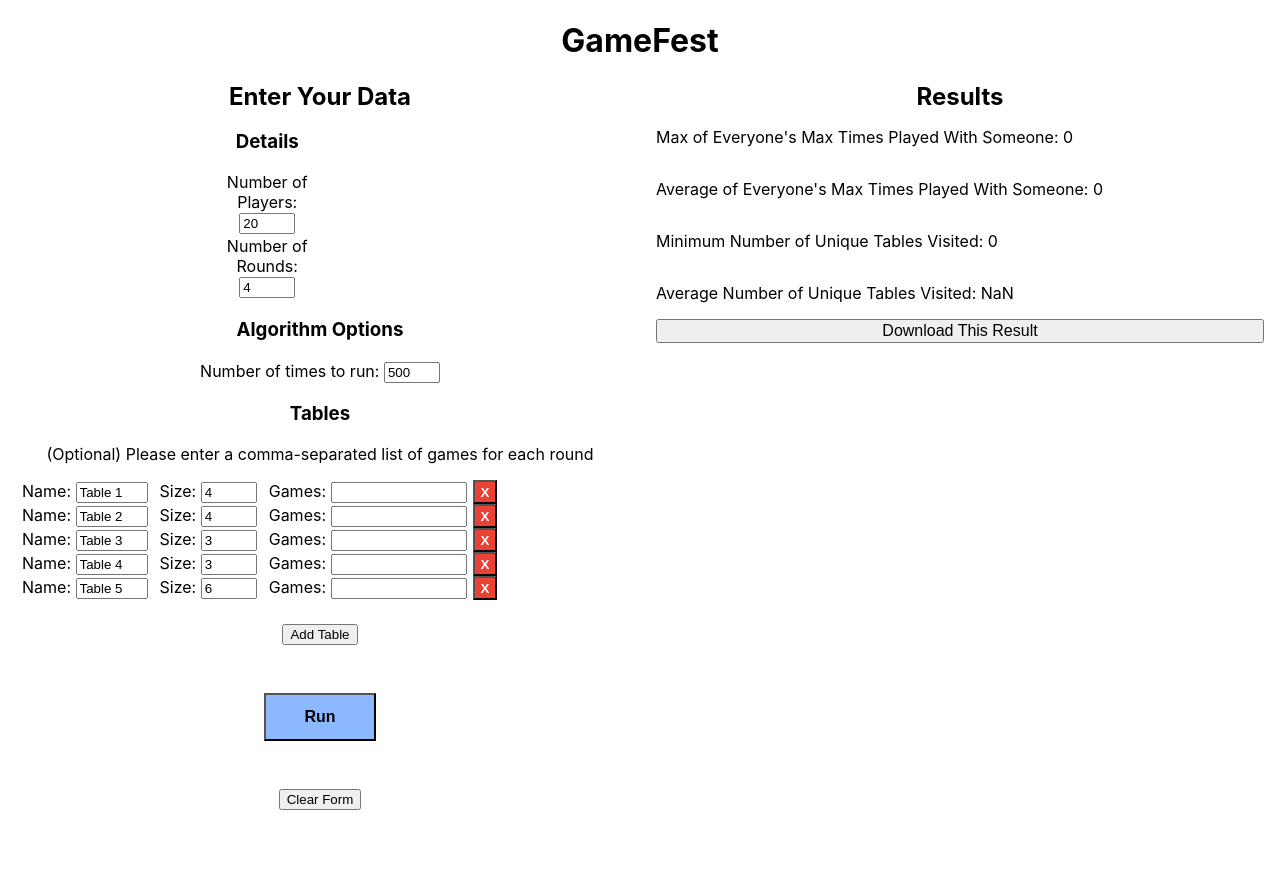
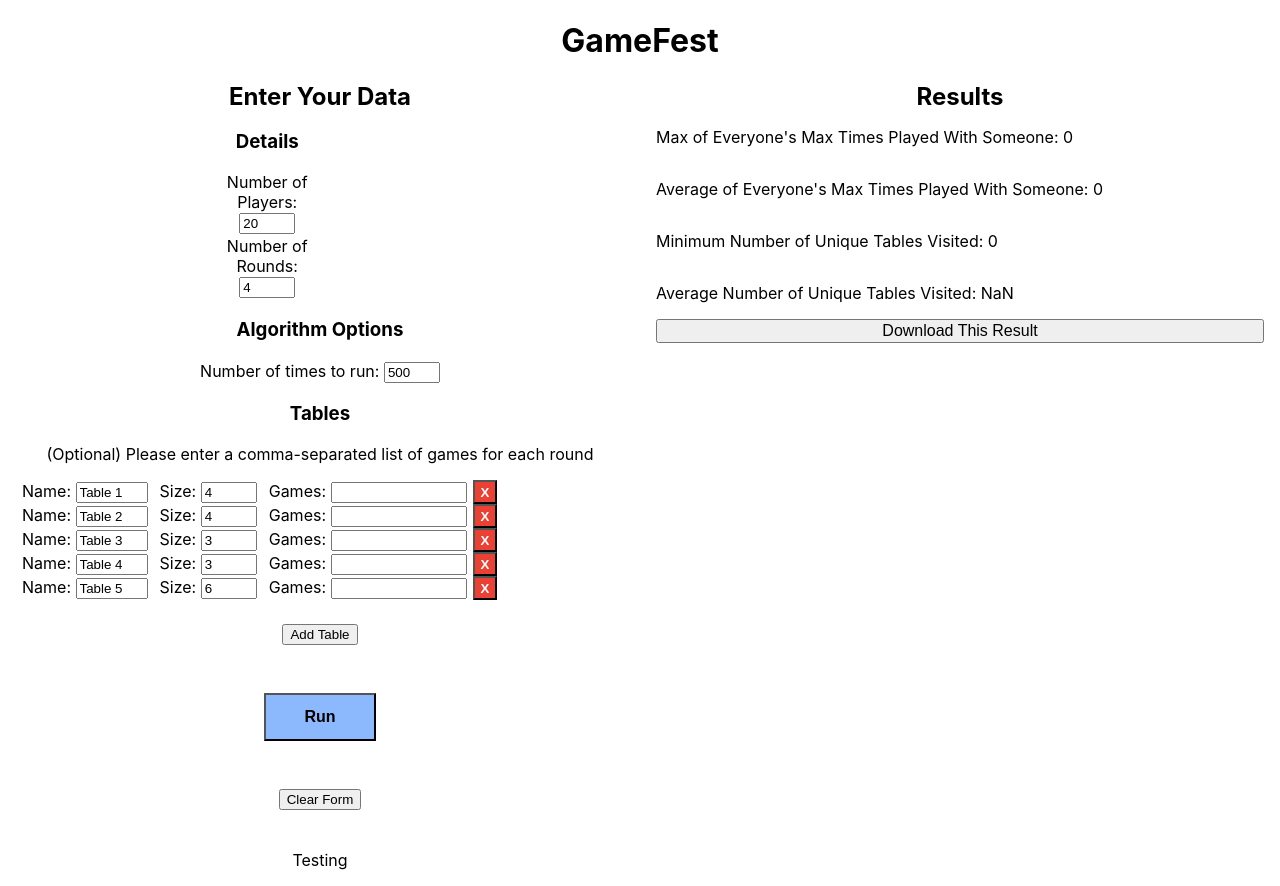
Before and after one commit to bbailey27/GameFest2, a React (Create React App) app: page / in a window 1280 px wide. Built offline with nearby package versions, Linux system fonts and the light colour scheme.

Commit message:
stateful button initial commit

```diff
--- a/src/Components/DataEntry.jsx
+++ b/src/Components/DataEntry.jsx
@@ -3,6 +3,7 @@ import Options from './Options';
 import Details from './Details';
 import Algorithms from './Algorithms';
 import Tables from './Tables';
+import StatefulButton from './Subcomponents/StatefulButton';
 import { runOrganizer } from '../worker';
 
 const defaultData = {
@@ -203,14 +204,10 @@ class DataEntry extends Component {
           handleTablesChange={this.handleTablesChange}/>
         <button type='submit' className='button run-button' onClick={this.handleFormSubmit}>{this.state.firstRun ? 'Run': 'Run Again'}</button>
         <button className='button' onClick={this.handleClearForm}>Clear Form</button>
+        <StatefulButton type='text' text='Testing' onChange={() => alert('changed')} selected={true} name='change-tables' />
       </div>
     );
   }
 }
 
-//TODO render tables without isKidsTable option for now
-/*TODO add Configuration and Constraints middle pane or bottom/top section:
-* Runtime options: run once, get the best of x number of times, or maybe run until the conditions are met (with a max/timeout returning the best so far?)
-* Constraints: conditions to define best (e.g. no playedWithCount over 3, minimize all playedWithCounts, no stayAtTableCount over 2)
-*/
 export default DataEntry;
--- /dev/null
+++ b/src/Components/Subcomponents/StatefulButton.jsx
@@ -0,0 +1,38 @@
+import React from 'react';
+import PropTypes from 'prop-types';
+
+StatefulButton.propTypes = {
+  type: PropTypes.oneOf(['icon', 'text', 'composite']).isRequired,
+  selected: PropTypes.bool.isRequired,
+  text: PropTypes.string,
+  icon: PropTypes.string,
+  name: PropTypes.string.isRequired,
+  onChange: PropTypes.func.isRequired,
+  // TODO pull a simple selected/unselected toggle handler out into a util for reuse
+  // but I don't think I should just put that logic here since I'll want the parent to be aware of changes? Could add context instead
+};
+
+function StatefulButton({
+  type,
+  selected,
+  text,
+  icon,
+  name,
+  onChange
+}) {
+
+  const className = selected ? 'stateful-button-selected' : 'stateful-button-unselected'
+
+  return (
+    <div className={className} onClick={onChange}>
+      {(type === 'icon' || type === 'composite') &&
+        <img src={icon} alt={name} />
+      }
+      {(type === 'text' || type === 'composite') &&
+        <p>{text}</p>
+      }
+    </div>
+  )
+}
+
+export default StatefulButton;
```
Also changed, not shown: src/Components/Options.jsx (+19 -0 lines).
